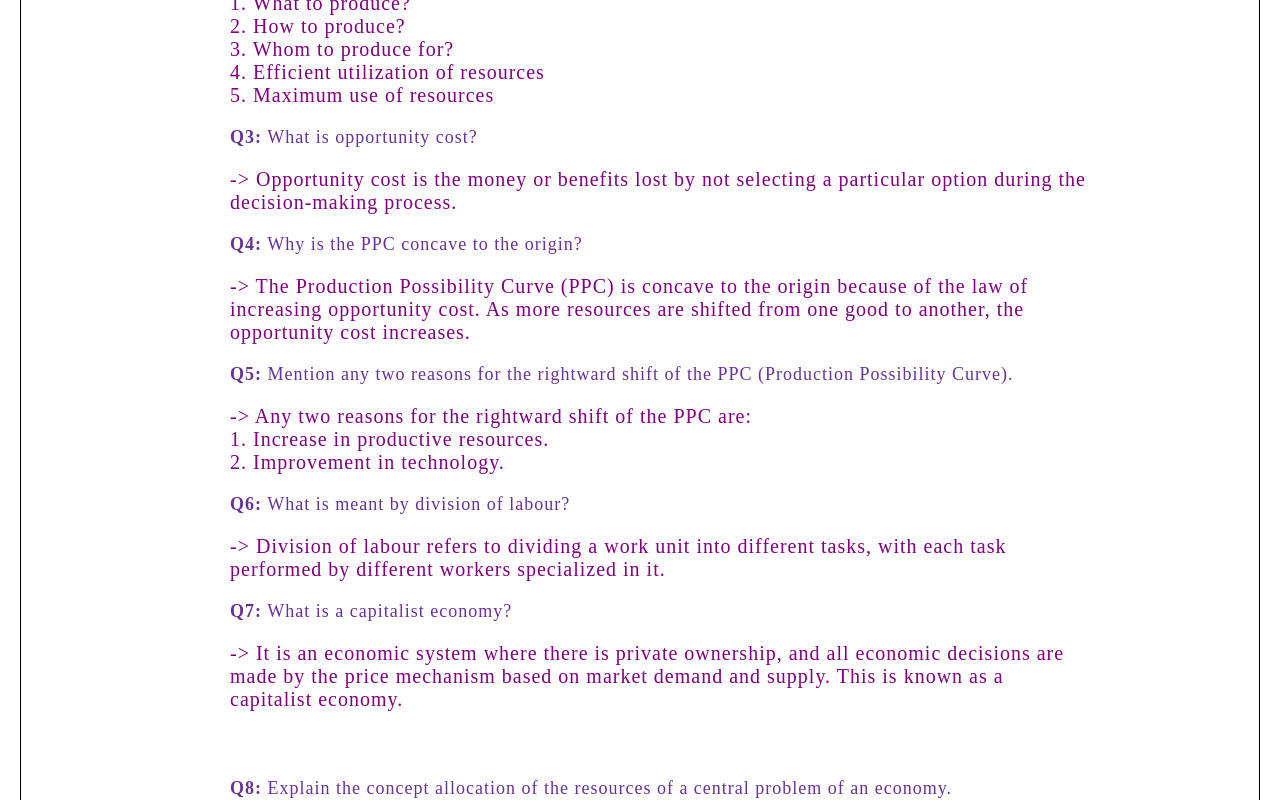
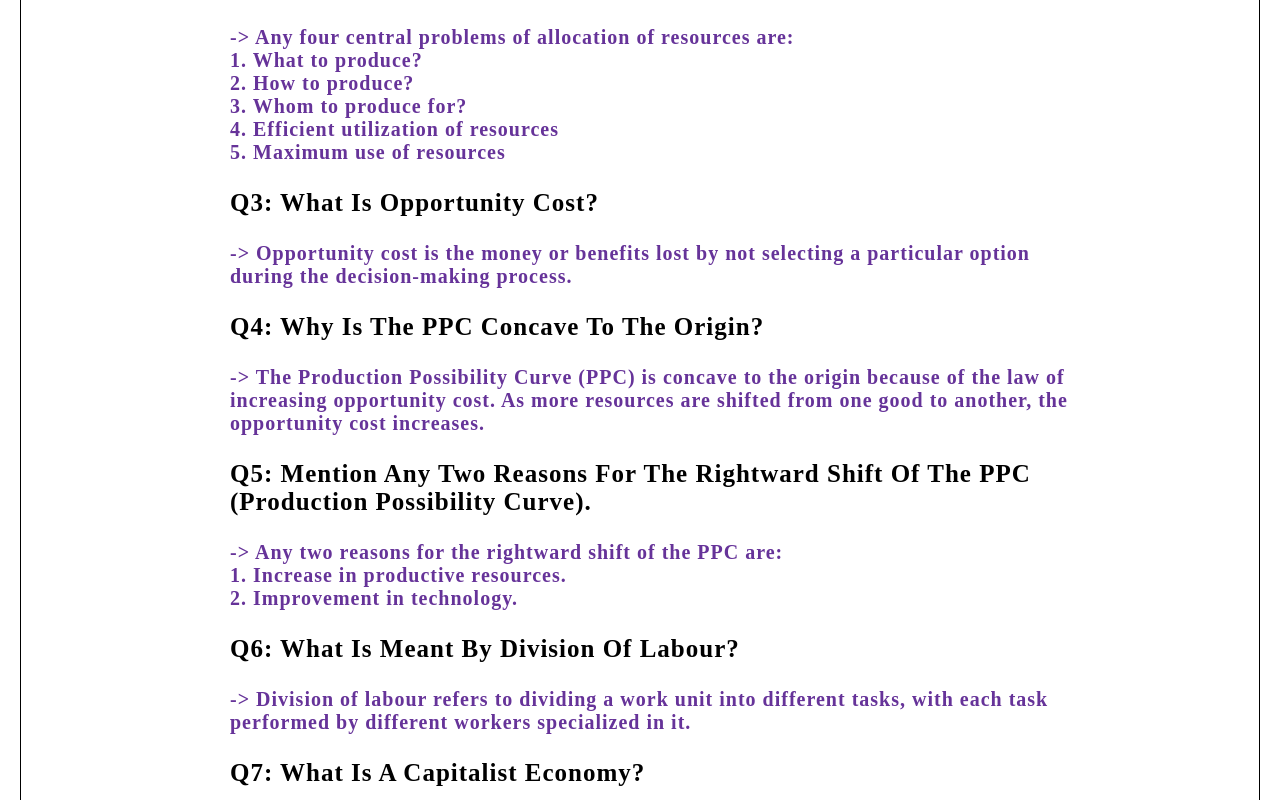
Before and after one commit to Bheem-Works/Articles, a React (Vite) app: page / in a window 1280 px wide. Shown: the part 320-1120 px from the top of the page. Built offline with nearby package versions, Linux system fonts and the light colour scheme.

Commit message:
Finished

```diff
--- a/src/hw/chapOneEco.jsx
+++ b/src/hw/chapOneEco.jsx
@@ -5,7 +5,7 @@ function EconomicsChapOne() {
   const qaList = [
     {
       question: "What is meant by scarcity and choices?",
-      answer: `Scarcity is the situation where available resources are limited and cannot fulfill the unlimited human wants. Choice is the process of selecting the most urgent or important human want or need from among various alternatives and fulfilling it using the available resources.`
+      answer: `Scarcity is the situation where available resources are limited and cannot fulfill unlimited human wants. Choice is the process of selecting the most urgent or important human want or need from among various alternatives and fulfilling it using the available resources.`
     },
     {
       question: "Enlist any four central problems of allocation of resources.",
@@ -43,24 +43,24 @@ function EconomicsChapOne() {
   // Very short questions list
   const shortQuestion = [
     {
-      question: "Explain the concept allocation of the resources of a central problem of an economy.",
-      answer: `Allocation of resources is the central problem faced by all individuals, households and even countries, both rich and poor. This problem arises due to scarcity and choice.
+      question: "Explain the concept of allocation of resources as a central problem of an economy.",
+      answer: `Allocation of resources is the central problem faced by all individuals, households, and even countries, both rich and poor. This problem arises due to scarcity and choice.
       <br /><br />
       They are:<br />
       1. What to produce? <br /> <br />
-      -> This is the first problem of the allocation of resources as the economy has to decide what to produce and in what quantity. The economy has to decide and choose whether to produce capital or consumer goods, civilian or defense goods, luxury, comfort or necessity goods etc., and in what quantity of each good.
+      -> This is the first problem of allocation of resources as the economy has to decide what to produce and in what quantity. The economy must choose whether to produce capital or consumer goods, civilian or defense goods, luxury, comfort, or necessity goods, etc., and in what quantity of each good.
       <br /> <br />
       2. How to produce?<br /> <br />
-      -> This is the second problem of the allocation of resources as the economy has to decide how to produce the goods and services. There are generally two methods of production: labor-intensive and capital-intensive. The economy has to decide which method to use based on the availability of resources and technology.
+      -> This is the second problem of allocation of resources as the economy has to decide how to produce the goods and services. There are generally two methods of production: labor-intensive and capital-intensive. The economy must decide which method to use based on the availability of resources and technology.
       <br /> <br />
       3. For whom to produce?<br /> <br />
-      -> This is the third problem related to the allocation of resources. The economy has to decide and choose carefully how to distribute the goods and services produced among the rich and the poor so that all benefit and obtain maximum satisfaction.
+      -> This is the third problem related to allocation of resources. The economy has to decide how to distribute the goods and services produced among the rich and the poor so that all benefit and obtain maximum satisfaction.
       <br /> <br />
       4. Efficient utilization of resources<br /> <br />
-      -> This is the fourth problem of the allocation of resources where the country has to ensure full employment and best use of resources without any wastages and obtain maximum satisfaction at minimum cost and efforts.
+      -> This is the fourth problem of allocation of resources where the country has to ensure full employment and best use of resources without any wastage to obtain maximum satisfaction at minimum cost and effort.
       <br /> <br />
       5. How to achieve maximum use of resources?<br /> <br />
-      -> This is the fifth problem of the allocation of resources. Maximum economic growth can be achieved by making the best use of resources with latest technology in order to achieve maximum use of resources. The economy has to allocate its resources and technology in order to achieve maximum economic growth. These problems of allocation of resources are solved depending upon the economic system and type of markets.
+      -> This is the fifth problem of allocation of resources. Maximum economic growth can be achieved by making the best use of resources with the latest technology. The economy must allocate its resources and technology to achieve maximum economic growth. These problems of allocation of resources are solved depending upon the economic system and type of markets.
       <br /><br />
       In a capitalist economy, the price mechanism based on demand and supply solves these problems.<br />
       In a socialist economy, the government plays a significant role in resource allocation.<br />
@@ -68,22 +68,42 @@ function EconomicsChapOne() {
     },
     {
       question: "Explain the concept of the production possibility curve (PPC).",
-      answer: `The production possibility curve (PPC) is the focus of various combinations of any 2 goods which can be produced by full utilization of the existing resources and technology. It is the graphical explanation of scarcity, choice and opportunity cost. It is also called the production frontier.
+      answer: `The production possibility curve (PPC) shows various combinations of any two goods which can be produced by full utilization of existing resources and technology. It is the graphical explanation of scarcity, choice, and opportunity cost. It is also called the production frontier.
       <br /><br />
       <strong>Assumptions of PPC:</strong><br />
       1. The economy produces only two goods.<br />
       2. The available resources are fully utilized.<br />
-      3. The state of technology is given constant.<br />
-      4. There is perfect mobility of factors from one use to another use.<br />
+      3. The state of technology is given and constant.<br />
+      4. There is perfect mobility of factors from one use to another.<br />
       5. The available resources are scarce and limited.<br />`
     },
     {
-      question: "Discuss the advantages of division of labour specialization.",
+      question: "Discuss the advantages of division of labour and specialization.",
       answer: `1. Increases efficiency and productivity.<br />
       2. Saves time and reduces wastage.<br />
       3. Improves quality of output.<br />
       4. Facilitates use of machinery and technology.<br />
       5. Encourages innovation and skill development.<br />`
+    },
+    {
+      question: "What is a mixed economy? Explain any four features.",
+      answer: `A mixed economy is an economic system where there is the co-existence of both private and public sectors, and they together make economic decisions and control resources.
+      Example: Nepal, India, Indonesia
+      <br /> <br />
+      The main features of a mixed economy are: <br />  <br />
+      A. Co-existence of public and private enterprises <br />
+      -> In a mixed economy, there is the co-existence of both private and public sectors. The government demarcates the areas and activities of private and public sectors.
+      <br /> <br />
+      B. Freedom of enterprise <br />
+      -> People are free to choose the occupation or enterprise of their interest and ability. Consumers are free to choose the products of their interest and producers are free to produce goods they want. The government imposes some restrictions on the private sector in prices and activities.
+      <br /> <br />
+      C. Economic planning <br />
+      -> There is a system of economic planning with the objective of social welfare and economic development of the country. The government exercises some restrictions on the activities of the private sector.
+      <br /> <br />
+      D. Price mechanism and price control <br />
+      -> The government allows the price mechanism to determine the prices of goods and services in the market. However, there are administered prices in certain basic goods and services for social welfare objectives.
+      <br /> <br />
+      `
     }
   ];
 
@@ -117,7 +137,7 @@ function EconomicsChapOne() {
           </li>
         ))}
       </ol>
-      <p>Thanks for writing. You helped me a lot! Nima🙉💘</p>
+      <p>Thanks Mate!</p>
     </div>
   );
 }
--- a/src/index.css
+++ b/src/index.css
@@ -44,20 +44,19 @@ body{
 
 p{
   letter-spacing: 1px;
-  line-height: normal;
-  color:rebeccapurple;
-  font-weight: 500;
+  color:black;
+  font-weight: 900;
   font-size: 18px;
 }
 
-.questions{
+.question{
   color:black;
   font-size: 25px;
-  font-weight: 700;
+  font-weight: 900;
   text-transform:capitalize;
 }
 .answer{
-  color:purple;
+  color:rebeccapurple;
   font-size: 20px;
   text-transform: inherit;
 }
```
